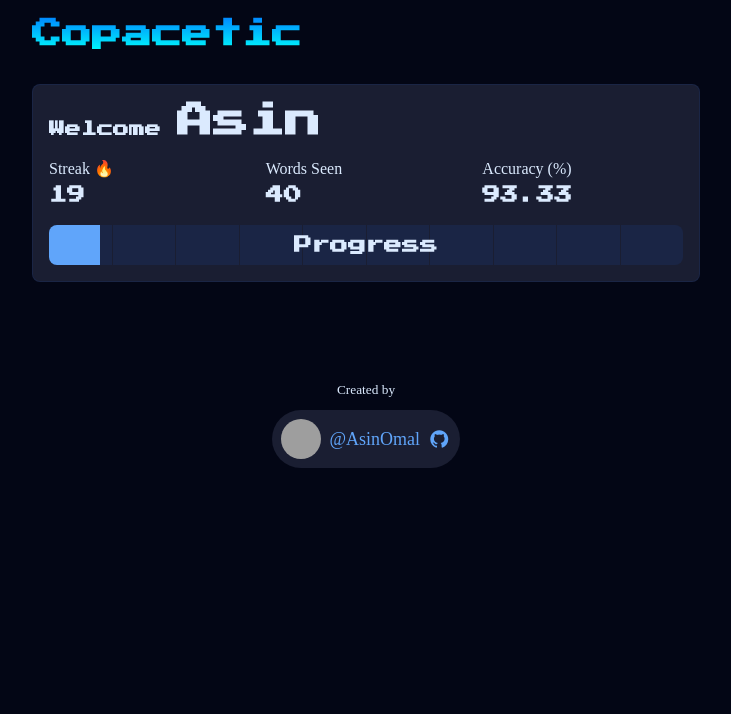
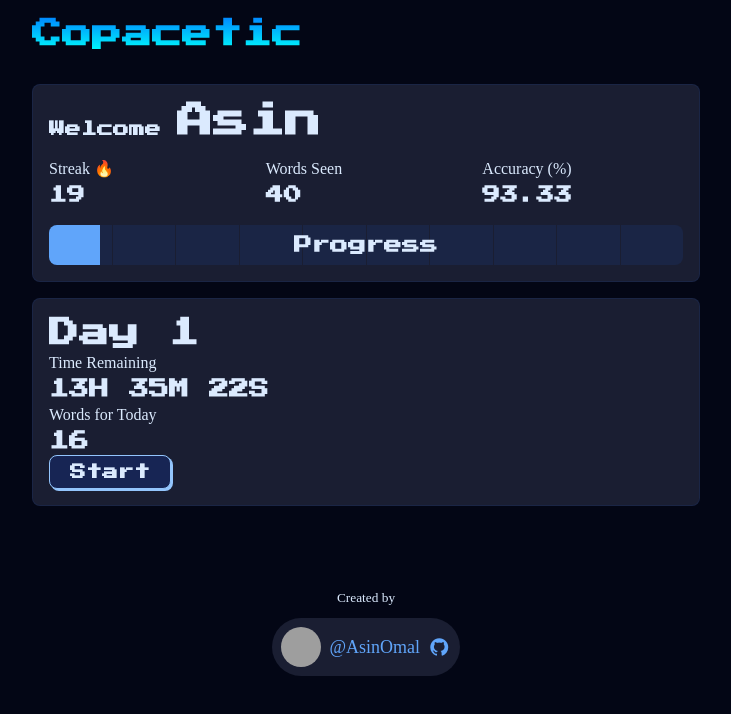
Before and after one commit to AsinOmal/React-word-memory-app, a React (Vite) app: page / in a window 1280 px wide. Shown: the top 714 px of the page, without its empty margins (274-1005 px from the left). Built offline with nearby package versions, Linux system fonts and the light colour scheme; grey boxes are pictures that could not be loaded; a web font is replaced by a local one.

Commit message:
Created Structure for Countdown Component

```diff
--- a/src/components/Countdown.jsx
+++ b/src/components/Countdown.jsx
@@ -2,6 +2,23 @@
 
 export default function Countdown() {
     return (
-        <div></div>
+        <div className='card countdown-card'>
+            <h1 className="item-header">Day {1}</h1>
+            <div className="today-container">
+                <div>
+                    <p>Time Remaining</p>
+                    <h3>13H 35M 22S</h3>
+                </div>
+
+                <div>
+                    <p>Words for Today</p>
+                    <h3>16</h3>
+                </div>
+            </div>
+
+            <button className="start-task">
+                <h6>Start</h6>
+            </button>
+        </div>
     )
 }
--- a/src/index.css
+++ b/src/index.css
@@ -110,6 +110,10 @@
   gap: 0.5rem 1rem;
 }
 
+
+/* COUNTDOWN */
+
+
 /* PORTAL */
 
 /* FOOTER */
```
